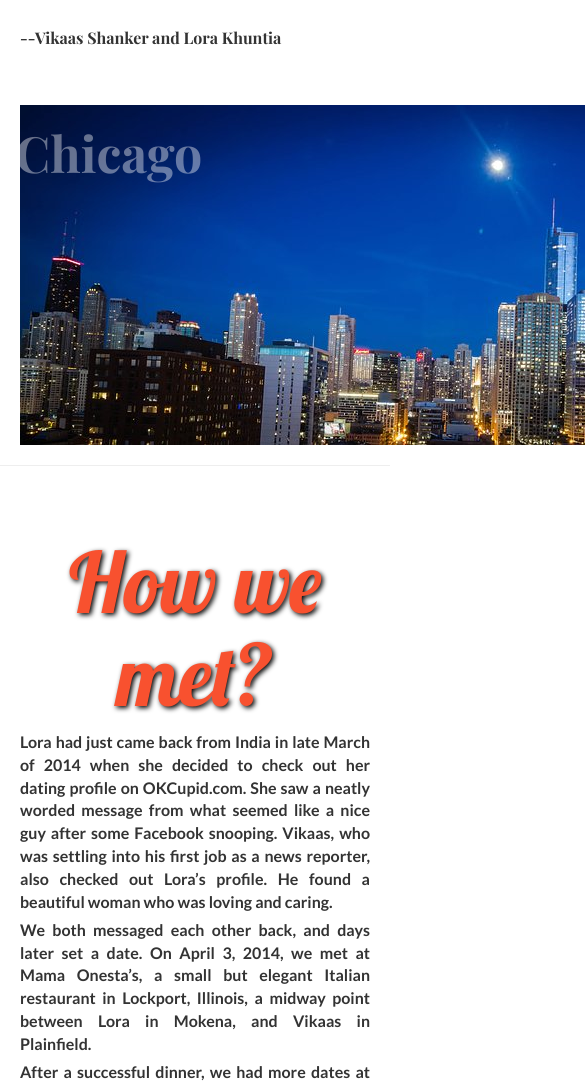
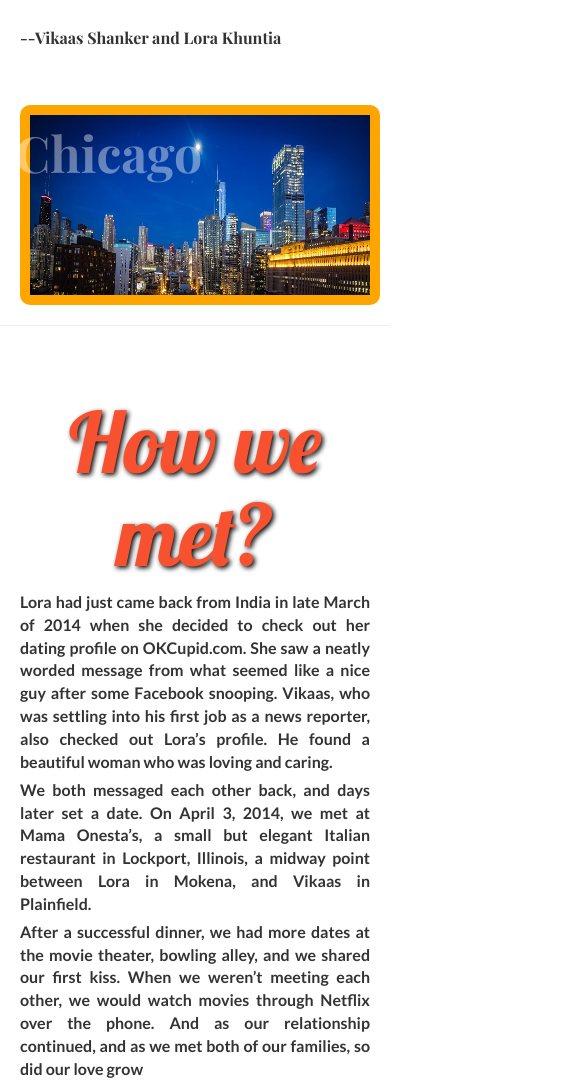
Before and after one commit to gyanshanker/vikaasandlora, a plain HTML site: page index.html in a window 390 px wide. Shown: the part 1236-2320 px from the top of the page, 585 px wide, since content can reach past the window. Drawn offline with nearby package versions, Linux system fonts and the light colour scheme.

Commit message:
pushing gh-pages

```diff
--- a/css/styles.css
+++ b/css/styles.css
@@ -110,9 +110,20 @@
   z-index: 0;
 }
 
-#chicago-pic-box {
+.chicago-pic-box {
   height: 400px;
   width: 100%;
+  border: 10px solid lightblue;
+  border-radius: 10px;
+}
+
+
+@media only screen and (max-width: 800px) {
+    .chicago-pic-box {
+      height: 200px;
+      width: 100%;
+      border: 10px solid orange;
+    }
 }
 
 /*How we met styles*/
--- a/index.html
+++ b/index.html
@@ -494,8 +494,9 @@
       <div id="footerb" class="container-fluid">
         <div class="row">
           <div class="col-xs-12 col-sm-3">
-            <div id="copyright-sign" class="thick-text secondary-font text-center">
+            <div id="copyright-sign" class="thick-text secondary-font text-center white-text">
               <p>&copy 2017 Gyan Shanker</p>
+              <a href="https://gyanshanker.github.io/final-project-wedding/" target="_blank">old site</a>
             </div>
           </div>
           <div class="col-xs-12 col-sm-6">
```
